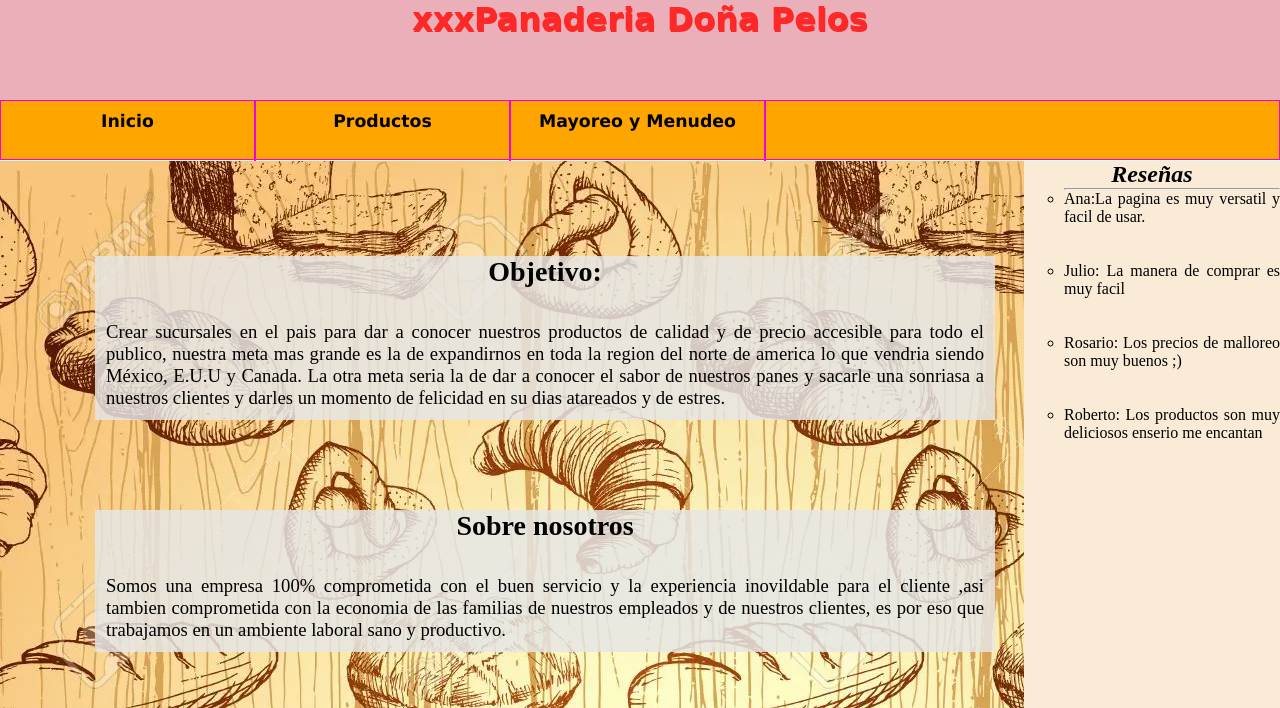
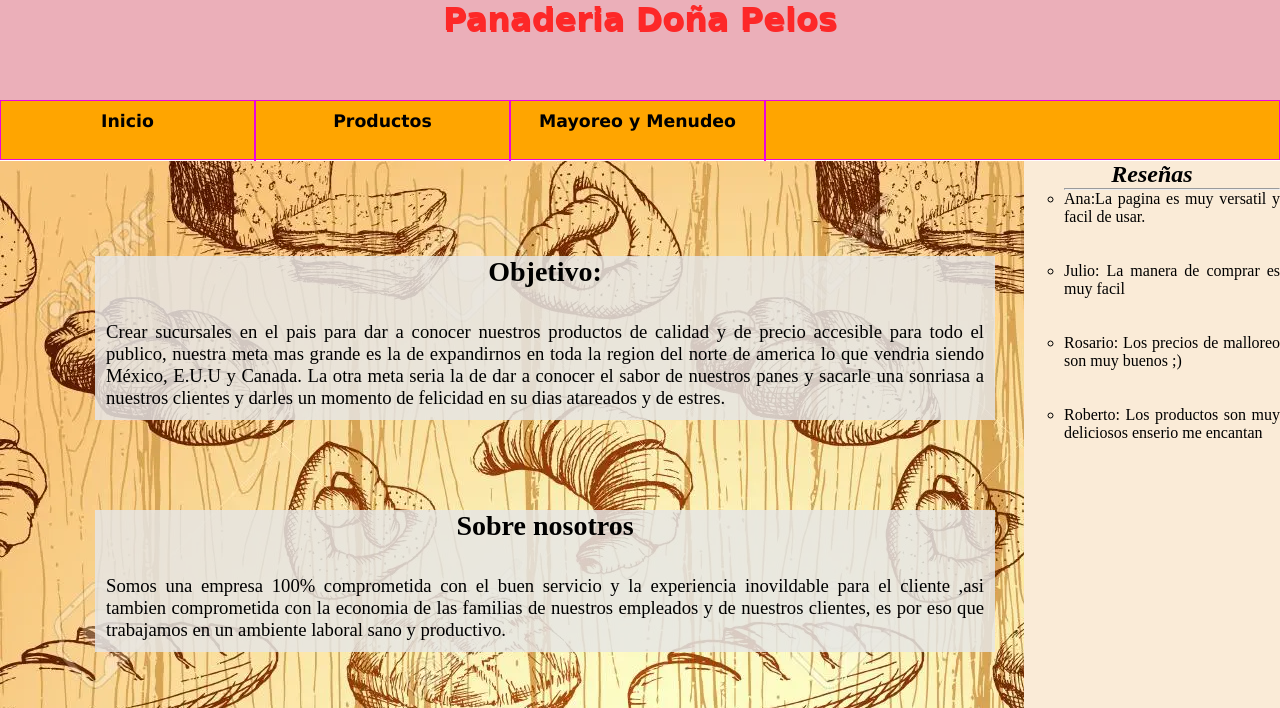
Before and after one commit to saul-201287/fundamentos-C3-Proyecto, a plain HTML site: page index.html in a window 1280 px wide. Shown: the top 708 px of the page. Drawn offline with Linux system fonts and the light colour scheme.

Commit message:
confirmar

```diff
--- a/index.html
+++ b/index.html
@@ -10,7 +10,7 @@
 <body class="body">
 
         <header class="title">
-            <h1>xxxPanaderia Doña Pelos</h1>
+            <h1>Panaderia Doña Pelos</h1>
         </header>
         <nav class="nav">
             <a href="index.html"><span class="box">Inicio</span></a>
```
